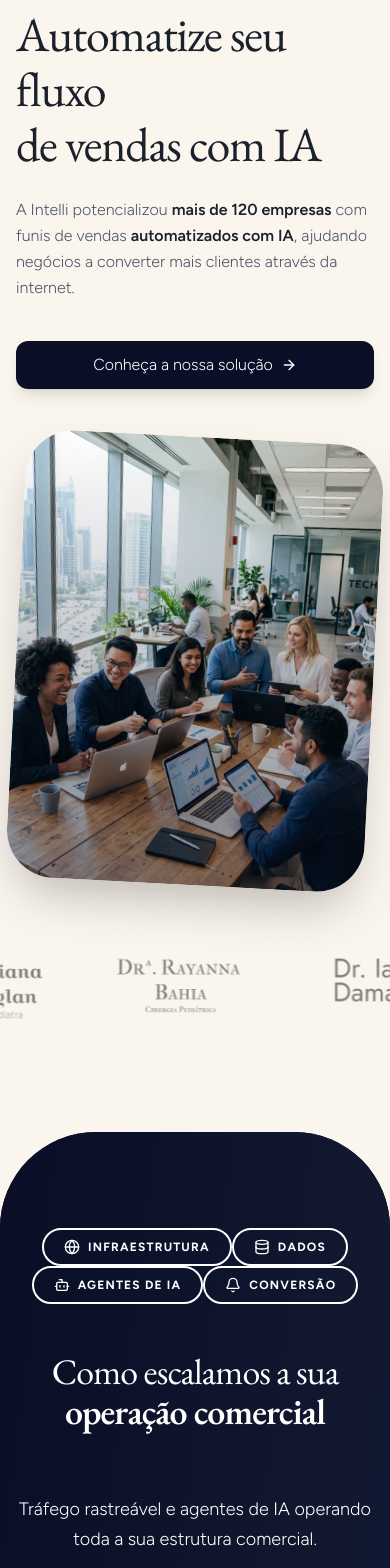
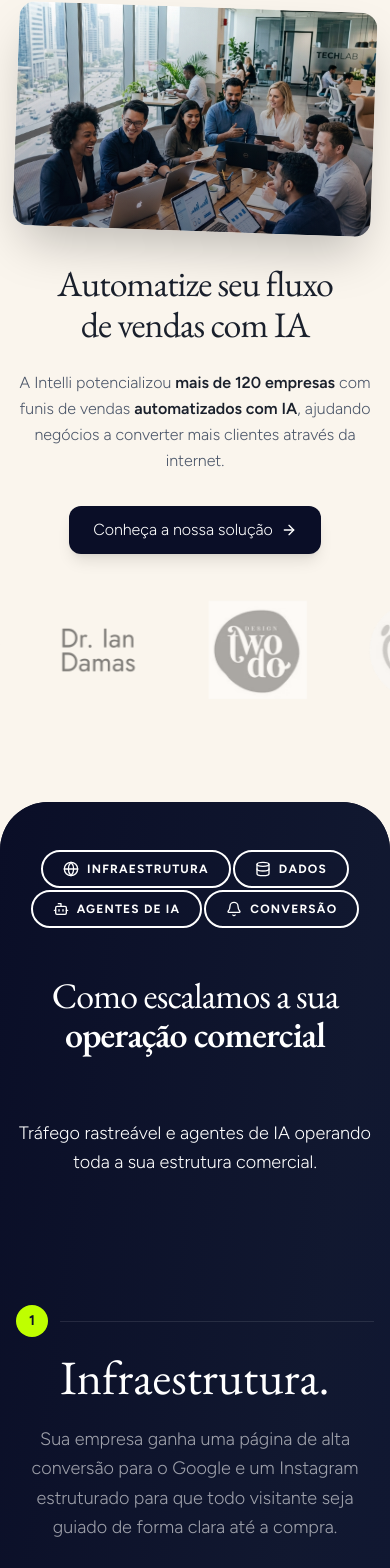
Before and after one commit to intelli-ia/intelli-website, a React (Vite) app in the folder web/: page / in a window 390 px wide. Shown: the part 121-1689 px from the top of the page. Built offline with nearby package versions, Linux system fonts and the light colour scheme.

Commit message:
style: improve mobile responsiveness and layout consistency across landing page sections

```diff
--- a/web/src/components/layout/footer.tsx
+++ b/web/src/components/layout/footer.tsx
@@ -9,7 +9,7 @@ export function Footer() {
                 <div className="flex flex-col md:flex-row justify-between items-center gap-8">
 
                     {/* Contact (WhatsApp) */}
-                    < div className="flex flex-col items-start md:items-start gap-2">
+                    <div className="flex flex-col items-center md:items-start gap-2 text-center md:text-left">
                         <span className="text-xs font-semibold text-gray-400 uppercase tracking-widest px-4">WhatsApp</span>
                         <a
                             href={whatsappLink}
--- a/web/src/components/sections/hero.tsx
+++ b/web/src/components/sections/hero.tsx
@@ -23,23 +23,22 @@ export function Hero() {
         <section className="min-h-[calc(100vh-4rem)] w-full flex flex-col bg-[#faf5ed] pt-16 overflow-hidden">
             {/* Main content - grows to fill available space */}
             <div className="flex-1 flex items-start container mx-auto px-4 md:px-6 lg:pl-16">
-                <div className="w-full grid grid-cols-1 lg:grid-cols-[1.2fr_0.8fr] gap-12 items-start">
+                <div className="w-full flex flex-col-reverse lg:grid lg:grid-cols-[1.2fr_0.8fr] gap-8 lg:gap-12 items-center lg:items-start">
                     {/* Left Column: Content */}
-                    <div className="space-y-10 lg:pt-6">
+                    <div className="space-y-8 lg:space-y-10 lg:pt-6 flex flex-col items-center lg:items-start text-center lg:text-left">
                         <div className="space-y-6">
-
-                            <h1 className="font-garamond text-5xl md:text-6xl lg:text-8xl font-normal text-[#1A202C] leading-[1.15] tracking-tight">
+                            <h1 className="font-garamond text-4xl md:text-6xl lg:text-8xl font-normal text-[#1A202C] leading-[1.15] tracking-tight">
                                 Automatize seu fluxo<br />de vendas com IA
                             </h1>
-                            <p className="text-[#4A5568] text-base md:text-xl max-w-xl leading-relaxed font-light">
+                            <p className="text-[#4A5568] text-base md:text-xl max-w-xl leading-relaxed font-light mx-auto lg:mx-0">
                                 A Intelli potencializou <span className="font-semibold text-[#1A202C]">mais de 120 empresas</span> com funis de vendas <span className="font-semibold text-[#1A202C]">automatizados com IA</span>, ajudando negócios a converter mais clientes através da internet.
                             </p>
                         </div>
 
-                        <div className="flex flex-col sm:flex-row gap-4">
+                        <div className="flex justify-center lg:justify-start w-full lg:w-auto">
                             <Button
                                 onClick={scrollToNext}
-                                className="bg-[#0A0E27] hover:bg-[#1a2244] text-white font-thin text-base px-6 py-3 h-auto rounded-xl transition-all duration-300 flex items-center gap-2 group shadow-lg"
+                                className="bg-[#0A0E27] hover:bg-[#1a2244] text-white font-thin text-base px-6 py-3 h-auto rounded-xl transition-all duration-300 flex items-center gap-2 group shadow-lg w-auto"
                             >
                                 Conheça a nossa solução
                                 <ArrowRight className="w-5 h-5 transition-transform duration-300 group-hover:translate-x-1" />
@@ -48,8 +47,8 @@ export function Hero() {
                     </div>
 
                     {/* Right Column: Visual */}
-                    <div className="relative lg:h-[420px] flex items-center justify-start">
-                        <div className="relative w-full max-w-md aspect-[4/5] lg:aspect-auto lg:h-full rounded-[3rem] overflow-hidden shadow-2xl rotate-3">
+                    <div className="relative lg:h-[420px] flex items-center justify-center lg:justify-start w-full">
+                        <div className="relative w-full max-w-md aspect-[16/10] lg:aspect-auto lg:h-full rounded-2xl lg:rounded-[3rem] overflow-hidden shadow-2xl rotate-2">
                             <img
                                 src="/hero-new.png"
                                 alt="Intelli Tech Collaboration"
@@ -64,7 +63,7 @@ export function Hero() {
 
             {/* Client Logos Marquee - pinned naturally at bottom */}
             <div className="pb-8 pt-6">
-                <Marquee className="[--duration:80s] [--gap:4rem]">
+                <Marquee className="[--duration:40s] lg:[--duration:80s] [--gap:2rem] lg:[--gap:4rem]">
                     {[
                         "/customers/Frame-13.webp",
                         "/customers/Frame-14.webp",
--- a/web/src/components/sections/pitch.tsx
+++ b/web/src/components/sections/pitch.tsx
@@ -3,14 +3,14 @@ import { Globe, Database, Bot, Bell } from "lucide-react"
 
 export function Pitch() {
     return (
-        <section id="pitch" className="relative bg-[#0A0E27] rounded-[6rem] mt-12 pt-24 pb-28 overflow-hidden">
+        <section id="pitch" className="relative bg-[#0A0E27] rounded-[3rem] lg:rounded-[6rem] mt-12 pt-12 lg:pt-24 pb-28 overflow-hidden">
             {/* Subtle gradient overlay */}
             <div className="absolute inset-0 bg-gradient-to-br from-[#0A0E27] via-[#111830] to-[#0d1535] pointer-events-none" />
 
             <div className="relative container mx-auto px-4 md:px-8 text-center">
                 <div className="max-w-3xl mx-auto">
                     {/* Pill Badges Row */}
-                    <div className="flex flex-wrap justify-center gap-0 mb-12">
+                    <div className="flex flex-wrap justify-center gap-[2px] mb-12">
                         {[
                             { icon: Globe, label: "Infraestrutura" },
                             { icon: Database, label: "Dados" },
@@ -86,7 +86,7 @@ export function Pitch() {
                             <div className="grid grid-cols-1 lg:grid-cols-2 gap-12 lg:gap-24 items-center">
                                 {/* Content Block */}
                                 <motion.div
-                                    className={`text-left ${index % 2 !== 0 ? 'lg:order-2 lg:pl-16' : 'lg:text-left lg:pr-16'}`}
+                                    className={`text-center ${index % 2 !== 0 ? 'lg:order-2 lg:pl-16' : 'lg:pr-16'}`}
                                     initial={{ opacity: 0, x: index % 2 !== 0 ? 50 : -50 }}
                                     whileInView={{ opacity: 1, x: 0 }}
                                     viewport={{ once: true }}
--- a/web/src/components/sections/testimonials.tsx
+++ b/web/src/components/sections/testimonials.tsx
@@ -80,12 +80,12 @@ export function Testimonials() {
                             />
                         </svg>
                     </span>{" "}
-                    com a gente
+                    <span className="hidden md:inline">com a gente</span>
                 </h2>
             </div>
 
             <div className="relative">
-                <Marquee className="[--duration:120s] [--gap:3px] items-end">
+                <Marquee className="[--duration:60s] md:[--duration:120s] [--gap:3px] items-end">
                     {testimonials.map((t, i) => (
                         <div
                             key={i}
```
